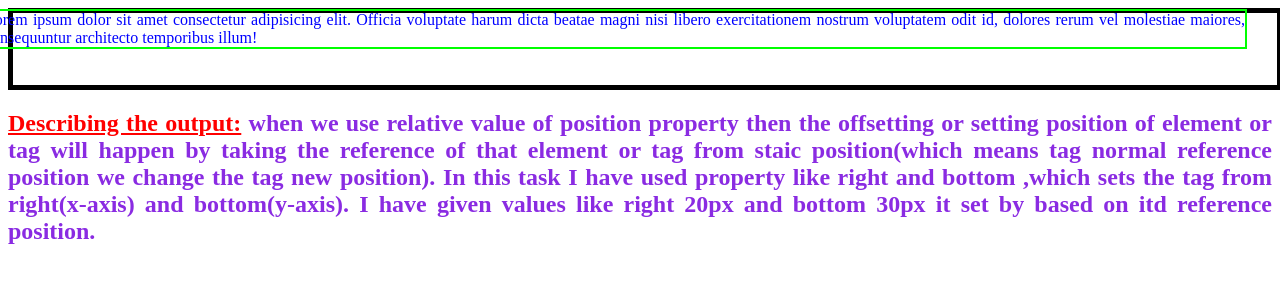
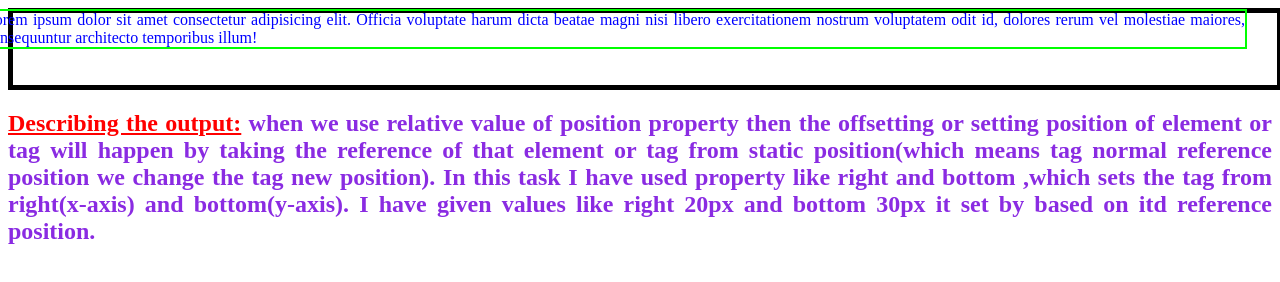
Before and after one commit to Abhiramvadla12/day16, a plain HTML site: page index.html in a window 1280 px wide. Drawn offline with Linux system fonts and the light colour scheme.

Commit message:
Update index.html

```diff
--- a/index.html
+++ b/index.html
@@ -33,7 +33,7 @@
         <p>Lorem ipsum dolor sit amet consectetur adipisicing elit. Officia voluptate harum dicta beatae magni nisi libero exercitationem nostrum voluptatem odit id, dolores rerum vel molestiae maiores, consequuntur architecto temporibus illum!</p>
 
     </div>
-    <h2><span>Describing the output:</span> when we use relative value of position property then the offsetting or setting position of element or tag will happen by taking the reference of that element or tag from staic position(which means tag normal reference position we change the tag new position). In this task I have  used property like right and bottom ,which sets the tag from right(x-axis) and bottom(y-axis). I have given values like right 20px and bottom 30px it set by based on itd reference position.
+    <h2><span>Describing the output:</span> when we use relative value of position property then the offsetting or setting position of element or tag will happen by taking the reference of that element or tag from static position(which means tag normal reference position we change the tag new position). In this task I have  used property like right and bottom ,which sets the tag from right(x-axis) and bottom(y-axis). I have given values like right 20px and bottom 30px it set by based on itd reference position.
 
     </h2>
 </body>
```
